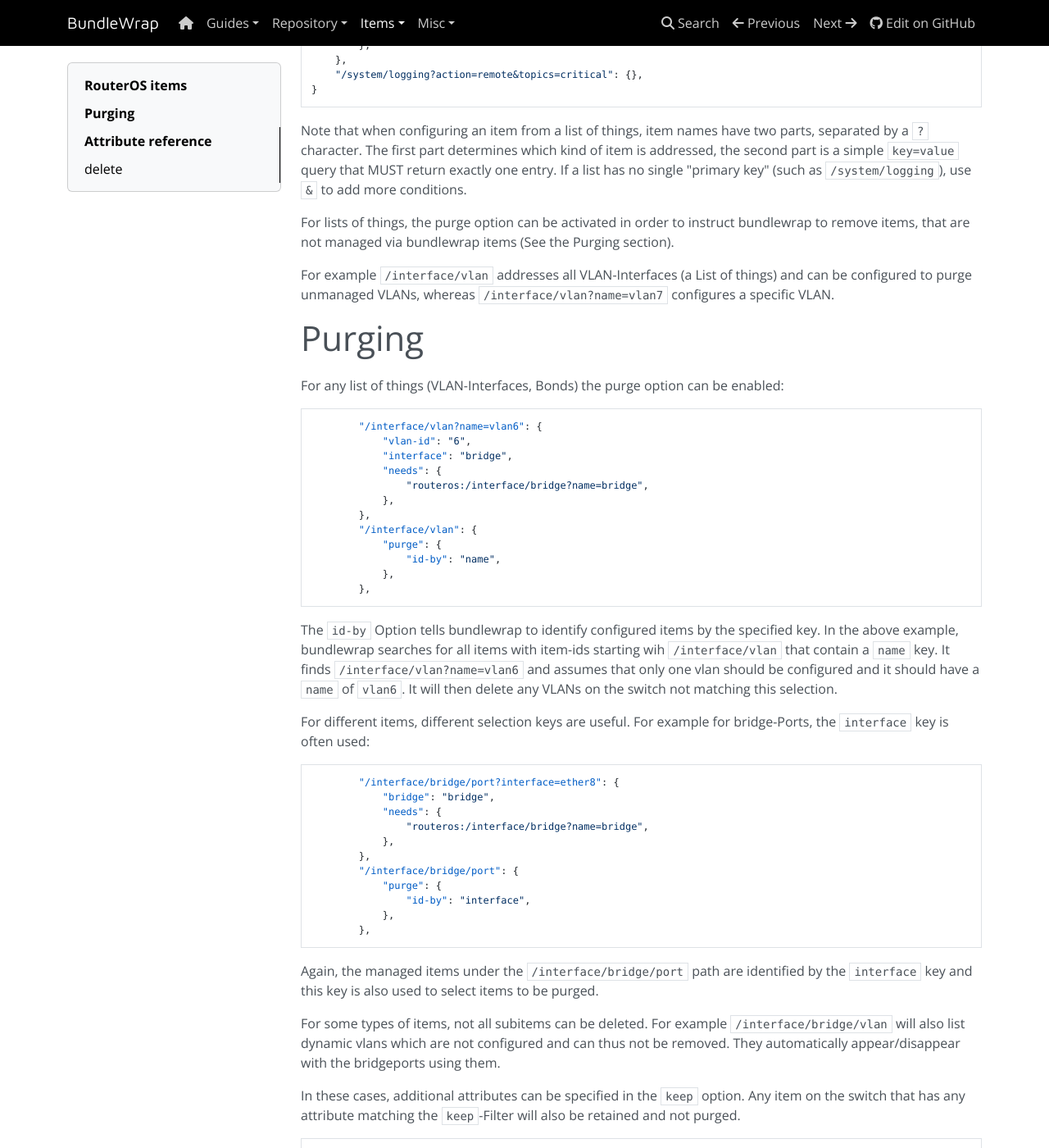
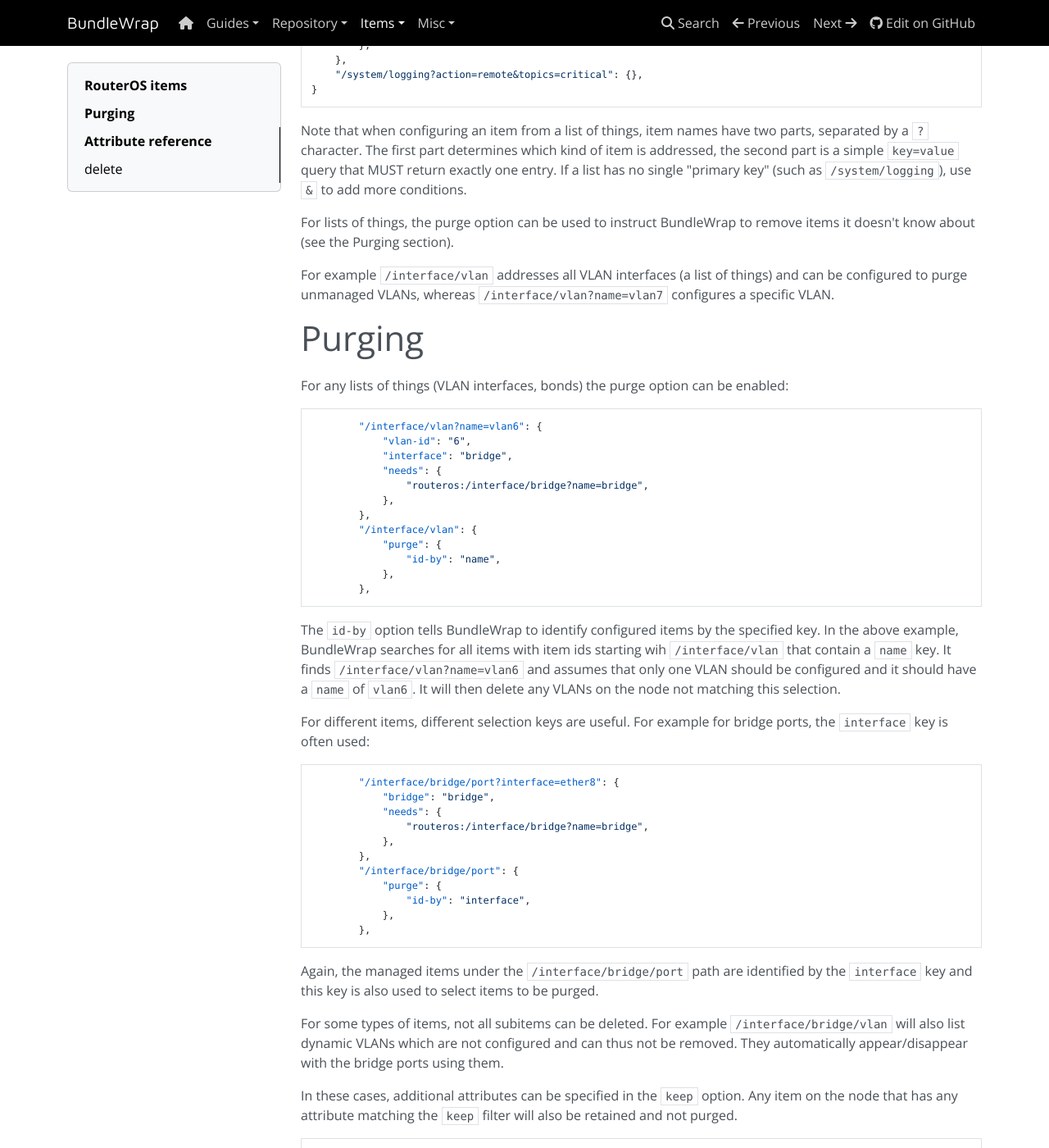
Before and after one commit to bundlewrap/bundlewrap, an MkDocs documentation site: the page built from docs/content/items/routeros.md, in a window 1280 px wide and 1400 px high, scrolled down 1359 px. Shown: the whole window at 82% size. Built offline with MkDocs 1.6.1, drawn with Linux system fonts in a browser that asks for light colours; nearby versions of some CDN libraries.

Commit message:
docs: routeros spelling/style

````diff
--- a/docs/content/items/routeros.md
+++ b/docs/content/items/routeros.md
@@ -78,15 +78,15 @@
 first part determines which kind of item is addressed, the second part is a simple `key=value` query that MUST return
 exactly one entry. If a list has no single "primary key" (such as `/system/logging`), use `&` to add more conditions.
 
-For lists of things, the purge option can be activated in order to instruct bundlewrap to remove items, that are not
-managed via bundlewrap items (See the Purging section).
+For lists of things, the purge option can be used to instruct BundleWrap to remove items it doesn't know about (see the
+Purging section).
 
-For example `/interface/vlan` addresses all VLAN-Interfaces (a List of things) and can be configured to purge unmanaged
+For example `/interface/vlan` addresses all VLAN interfaces (a list of things) and can be configured to purge unmanaged
 VLANs, whereas `/interface/vlan?name=vlan7` configures a specific VLAN.
 
 # Purging
 
-For any list of things (VLAN-Interfaces, Bonds) the purge option can be enabled:
+For any lists of things (VLAN interfaces, bonds) the purge option can be enabled:
 
 ```
         "/interface/vlan?name=vlan6": {
@@ -103,12 +103,12 @@
         },
 ```
 
-The `id-by` Option tells bundlewrap to identify configured items by the specified key. In the above example, bundlewrap
-searches for all items with item-ids starting wih `/interface/vlan` that contain a `name` key. It
-finds `/interface/vlan?name=vlan6` and assumes that only one vlan should be configured and it should have a `name`
-of `vlan6`. It will then delete any VLANs on the switch not matching this selection.
+The `id-by` option tells BundleWrap to identify configured items by the specified key. In the above example, BundleWrap
+searches for all items with item ids starting wih `/interface/vlan` that contain a `name` key. It
+finds `/interface/vlan?name=vlan6` and assumes that only one VLAN should be configured and it should have a `name`
+of `vlan6`. It will then delete any VLANs on the node not matching this selection.
 
-For different items, different selection keys are useful. For example for bridge-Ports, the `interface` key is often
+For different items, different selection keys are useful. For example for bridge ports, the `interface` key is often
 used:
 
 ```
@@ -129,11 +129,11 @@
 also used to select items to be purged.
 
 For some types of items, not all subitems can be deleted. For example `/interface/bridge/vlan` will also list dynamic
-vlans which are not configured and can thus not be removed. They automatically appear/disappear with the bridgeports
+VLANs which are not configured and can thus not be removed. They automatically appear/disappear with the bridge ports
 using them.
 
-In these cases, additional attributes can be specified in the `keep` option. Any item on the switch that has any
-attribute matching the `keep`-Filter will also be retained and not purged.
+In these cases, additional attributes can be specified in the `keep` option. Any item on the node that has any
+attribute matching the `keep` filter will also be retained and not purged.
 
 ```
         "/interface/bridge/vlan": {
````
